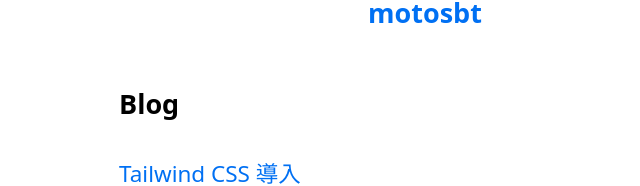
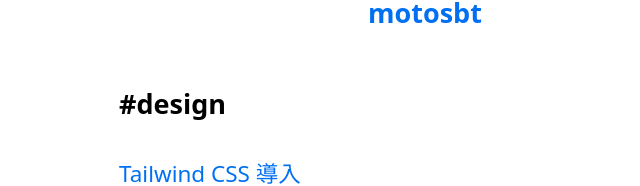
Before and after one commit to moto-sbt/nextjs-blog, a Next.js app: page /tags/design in a window 1280 px wide. Shown: the part 185-371 px from the top of the page, without its empty margins (215-855 px from the left). Built offline with nearby package versions, Linux system fonts and the light colour scheme.

Commit message:
refactor: 結果ページの調整(#15)

```diff
--- a/components/organisms/PostItems.tsx
+++ b/components/organisms/PostItems.tsx
@@ -6,13 +6,14 @@ type Props = {
         title: string
         id: string
         tags: Array<string>
-    }[]
+    }[],
+    title?: string
 }
 
-const PostItems = ({ allPostsData }: Props) => {
+const PostItems = ({ allPostsData, title }: Props) => {
     return (
         <>
-            <h2 className="text-2xl leading-loose my-4 font-bold">Blog</h2>
+            <h2 className="text-2xl leading-loose my-4 font-bold">{title}</h2>
             <ul className="list-none p-0 m-0">
                 {allPostsData.map(({ id, date, title, tags }) => (
                     <PostItem date={date} title={title} id={id} tags={tags} />
@@ -22,4 +23,8 @@ const PostItems = ({ allPostsData }: Props) => {
     );
 }
 
+PostItems.defaultProps = {
+    title: 'Blog'
+}
+
 export default PostItems
--- a/pages/tags/[tag].tsx
+++ b/pages/tags/[tag].tsx
@@ -9,6 +9,7 @@ export const getServerSideProps: GetServerSideProps = async ({ params }) => {
   return {
     props: {
       allPostsDataByTag,
+      tag: params.tag
     },
   };
 }
@@ -19,17 +20,18 @@ type Props = {
     title: string
     id: string
     tags: Array<string>
-  }[]
+  }[],
+  tag: string
 }
 
-const Tags = ({ allPostsDataByTag }: Props) => {
+const Tags = ({ allPostsDataByTag, tag }: Props) => {
   return (
     <Layout>
       <Head>
         <title>{siteTitle}</title>
       </Head>
       <section className="text-xl leading-6 pt-px">
-        <PostItems allPostsData={allPostsDataByTag} />
+        <PostItems title={`#${tag}`} allPostsData={allPostsDataByTag} />
       </section>
     </Layout>
   );
```
